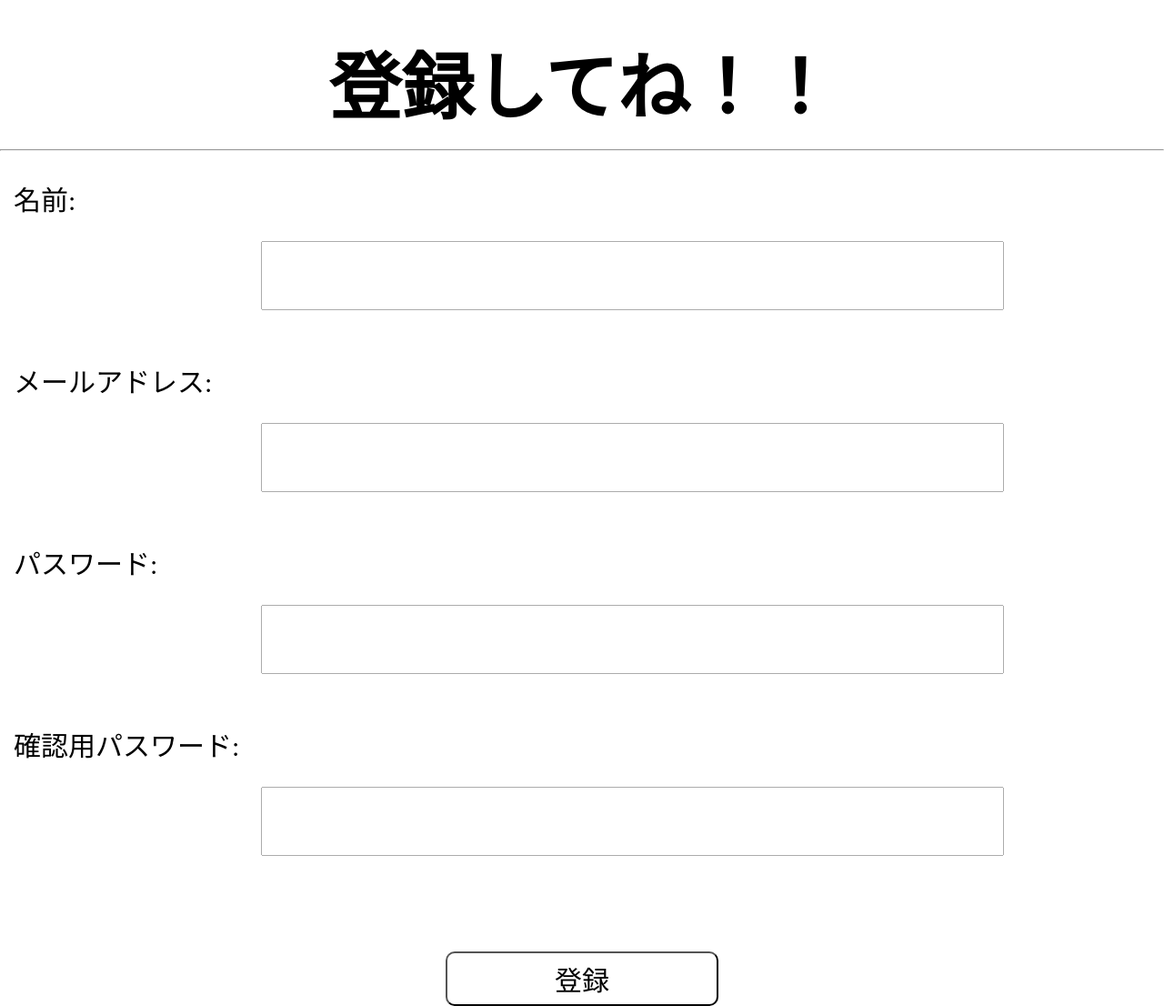
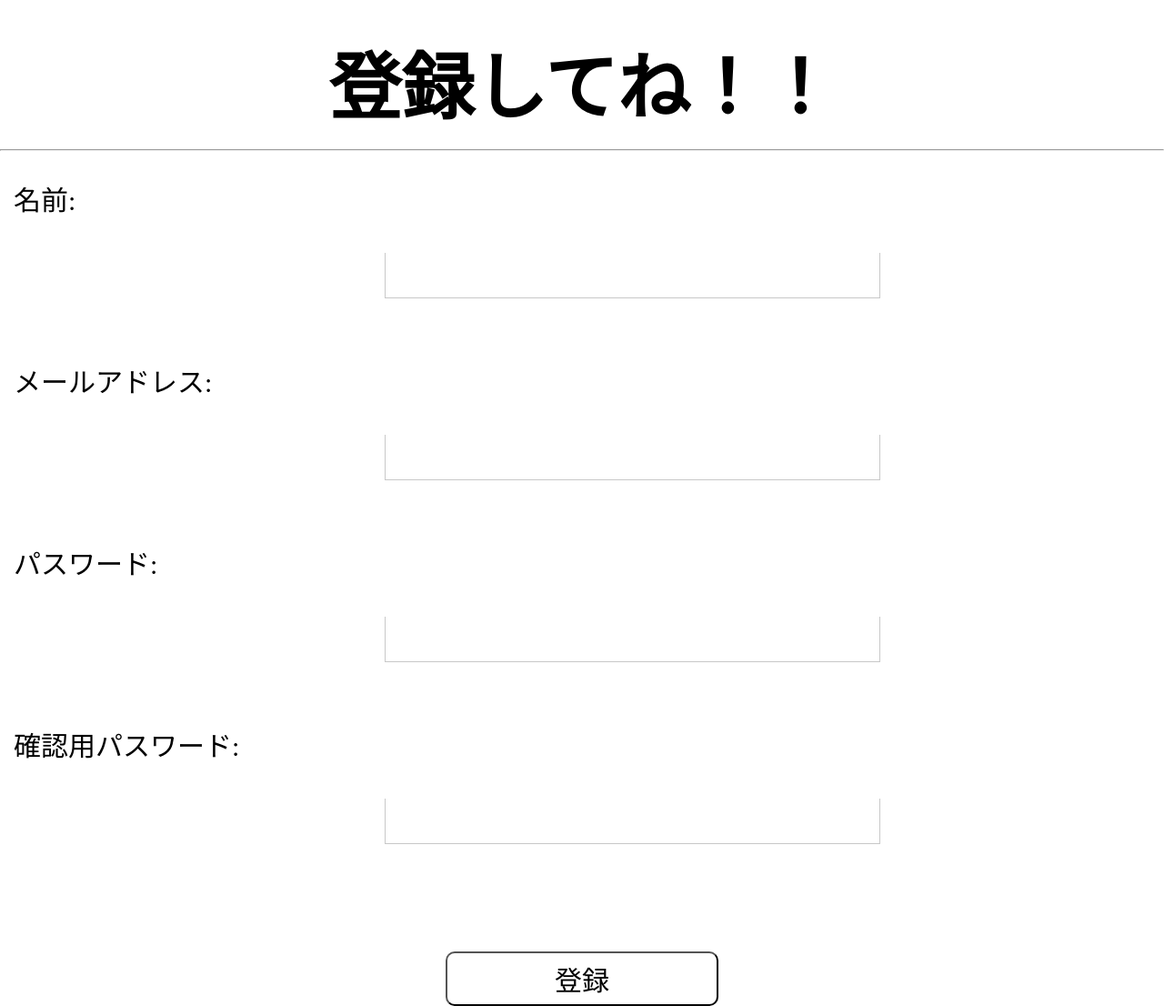
Before and after one commit to chihirokubo/timetable, a Django app: page /auth/register in a window 1280 px wide; the page is wider, and only the part inside the window is pictured. Shown: that part at 91% size. Run offline with Django 3.2, Linux system fonts and the light colour scheme.

Commit message:
css修正

```diff
--- a/static/index.css
+++ b/static/index.css
@@ -4,7 +4,7 @@ body{
 
 input, textarea, select{
     font-size: 3.5em !important;
-    transform: scale(0.6);
+    transform: scale(0.4);
 }
 
 
```
